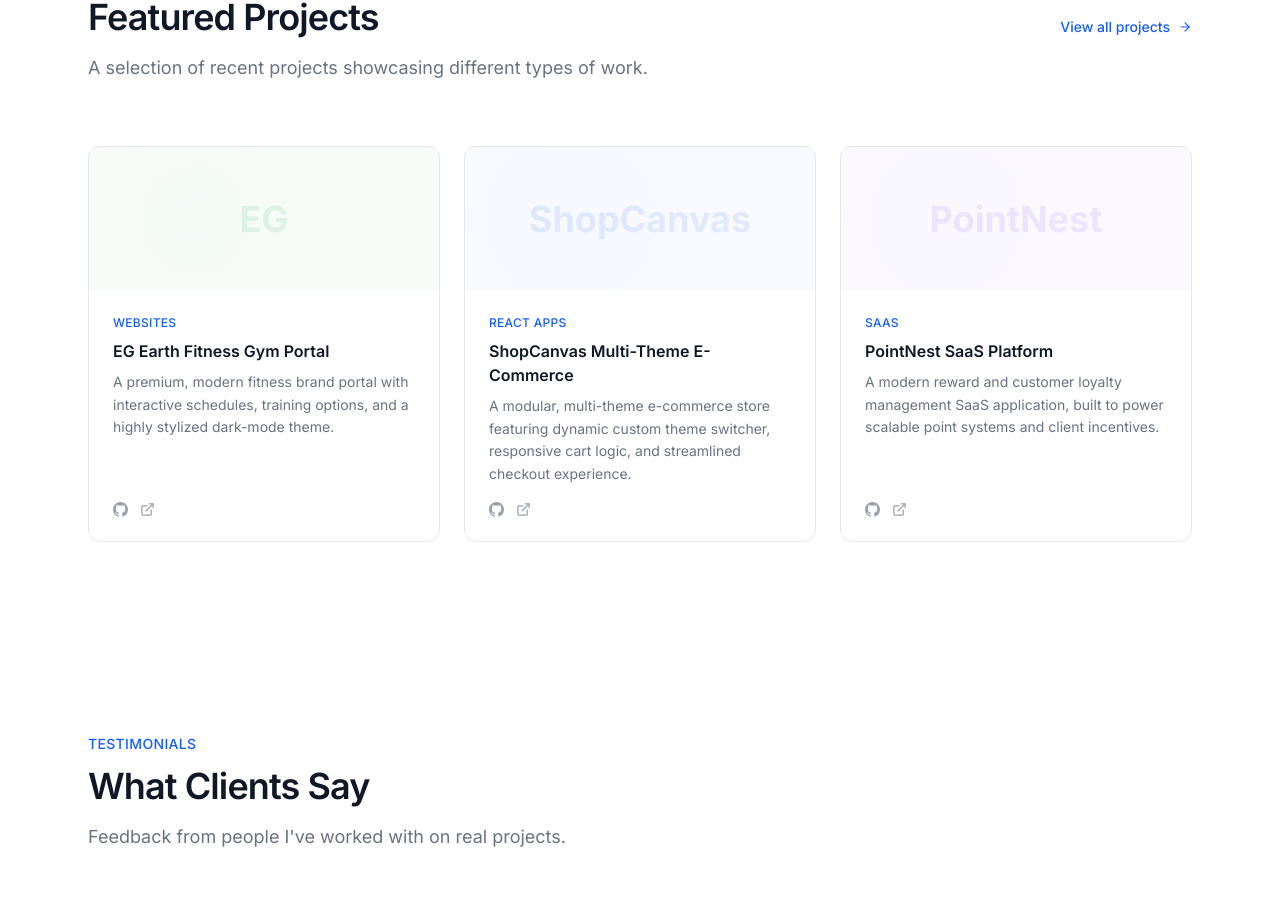
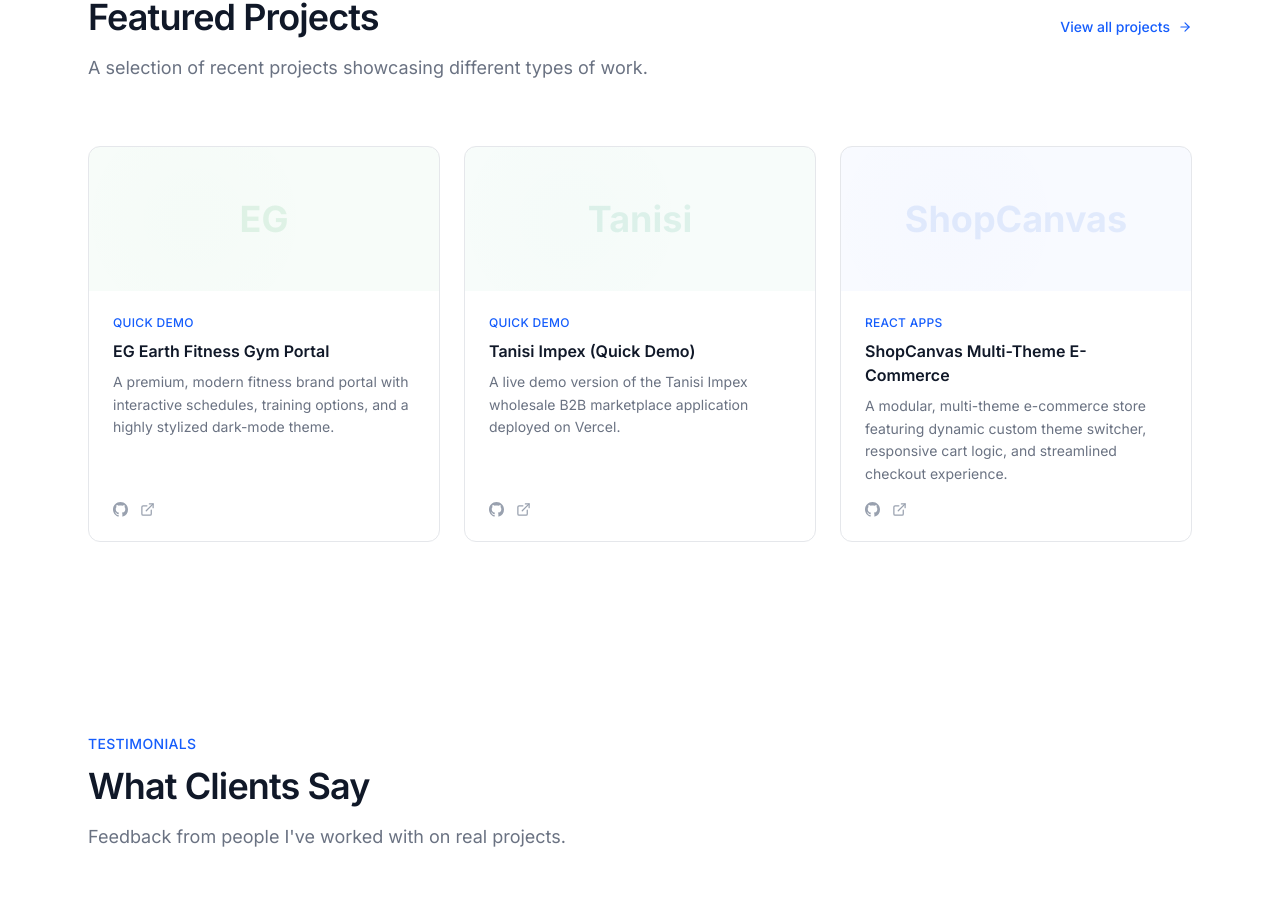
Before and after one commit to brijeshvishwakarma2676/brijesh.dev.portfolio, a React (Vite) app: page / in a window 1280 px wide. Shown: the part 1863-2778 px from the top of the page. Built offline with nearby package versions, Linux system fonts and the light colour scheme.

Commit message:
added some new projects

```diff
--- a/src/components/sections/Projects.jsx
+++ b/src/components/sections/Projects.jsx
@@ -5,7 +5,7 @@
 import { projectsData } from '../../data/content';
 import { SectionHeading, FadeIn } from '../ui/SectionHeading';
 
-const categories = ['All', 'SaaS', 'React Apps', 'Websites'];
+const categories = ['All', 'SaaS', 'React Apps', 'Websites', 'Quick Demo'];
 
 export default function Projects() {
   const [active, setActive] = useState('All');
--- a/src/data/content.js
+++ b/src/data/content.js
@@ -35,7 +35,7 @@
     id: 10,
     slug: 'eg-earth-fitness-gym',
     title: 'EG Earth Fitness Gym Portal',
-    category: 'Websites',
+    category: 'Quick Demo',
     description: 'A premium, modern fitness brand portal with interactive schedules, training options, and a highly stylized dark-mode theme.',
     challenge: 'Designing a visual-first layout optimized for swift mobile responsiveness and low latency.',
     solution: 'Utilized tailored grid utilities, optimized media nodes, and lightweight framer components.',
@@ -43,6 +43,20 @@
     liveUrl: 'https://eg-earth-fitness-gym-portfolio.vercel.app/',
     githubUrl: '#',
     color: '#16A34A',
+    featured: true,
+  },
+  {
+    id: 11,
+    slug: 'tanisi-impex-demo',
+    title: 'Tanisi Impex (Quick Demo)',
+    category: 'Quick Demo',
+    description: 'A live demo version of the Tanisi Impex wholesale B2B marketplace application deployed on Vercel.',
+    challenge: 'Configuring serverless routes and client environment parameters for instant visual catalog browsing.',
+    solution: 'Engineered lightweight mocking systems and optimized React table rendering blocks.',
+    techStack: ['React', 'Node.js', 'Tailwind CSS', 'Vercel'],
+    liveUrl: 'https://tanisiimpex.vercel.app/',
+    githubUrl: '#',
+    color: '#059669',
     featured: true,
   },
   {
```
